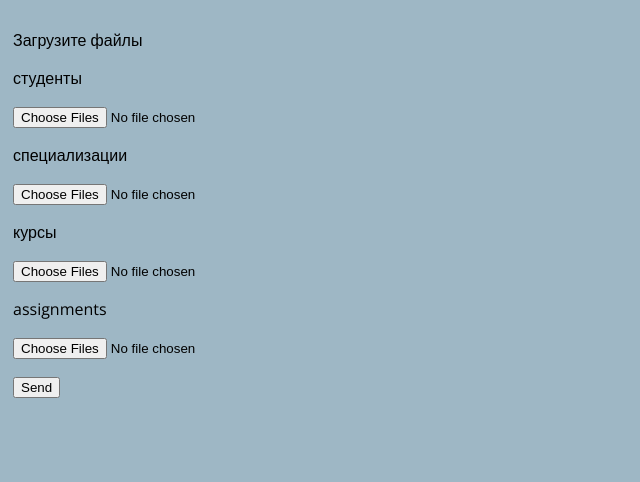
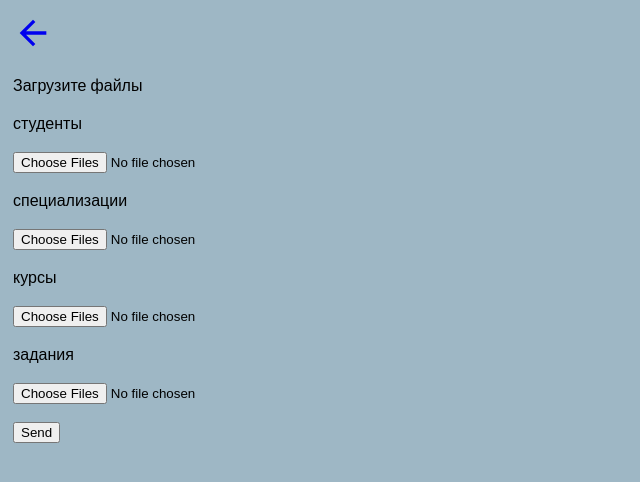
Before and after one commit to Duisus/e-Statement-front, a React (Create React App) app: page /uploadNew in a window 1280 px wide. Shown: the top 482 px of the page, without its empty margins (0-640 px from the left). Built offline with nearby package versions, Linux system fonts and the light colour scheme.

Commit message:
Add button to upload page

```diff
--- a/src/Components/Filters.js
+++ b/src/Components/Filters.js
@@ -3,6 +3,18 @@ import { useState, useEffect } from 'react';
 import Select from 'react-select'
 import { getUsers, getSpecializations, getCourses} from '../Requests'
 import "../styles/filters.css"
+import {useHistory} from "react-router-dom";
+
+const Upload = () => {
+  const history = useHistory();
+  const toUpload = () => {
+    history.push('/uploadnew');
+  }
+
+  return(
+      <Button variant="contained" color="primary" onClick={() => toUpload()}>Загрузить новые файлы</Button>
+  )
+}
 
 
 const Filters = ({setStudents, icon}) => {
@@ -50,6 +62,7 @@ const Filters = ({setStudents, icon}) => {
     </div>
     <div className="filter-buttons">
       <Button variant="contained" color="primary" onClick={async () => await clickHandler()}>Найти</Button>
+      <Upload/>
     </div>
 
   </div>)
--- a/src/Components/newFileUpload.js
+++ b/src/Components/newFileUpload.js
@@ -1,5 +1,7 @@
 import React from 'react'
 import {UploadNewFile} from "../Requests";
+import ArrowBackIcon from "@material-ui/icons/ArrowBack";
+import {Link} from "react-router-dom";
 const NewFileUpload = () =>
 {
     const buttonHandler = () =>
@@ -22,6 +24,9 @@ const NewFileUpload = () =>
     }
        return(
            <div>
+               <Link to="/index.html">
+                   <ArrowBackIcon style={{ fontSize: 40, cursor:"pointer" }} className="back" onClick={() => {}}/>
+               </Link>
                <form id="uploadForm" encType="multipart/form-data" >
                    <p>Загрузите файлы</p>
                    <label>студенты</label>
@@ -30,7 +35,7 @@ const NewFileUpload = () =>
                    <p><input  type='file' name="specializations" multiple accept="text/csv"/></p>
                    <label>курсы</label>
                    <p><input  type='file' name="courses" multiple accept="text/csv"/></p>
-                   <label>assignments</label>
+                   <label>задания</label>
                    <p><input  type='file' name="assignments" multiple accept="text/csv"/></p>
                </form>
                <div><button onClick={buttonHandler}>Send</button></div>
--- a/src/styles/filters.css
+++ b/src/styles/filters.css
@@ -8,4 +8,6 @@
 
 .filter-buttons {
     margin-top: 10px;
+    display: flex;
+    justify-content: space-between;
 }
```
